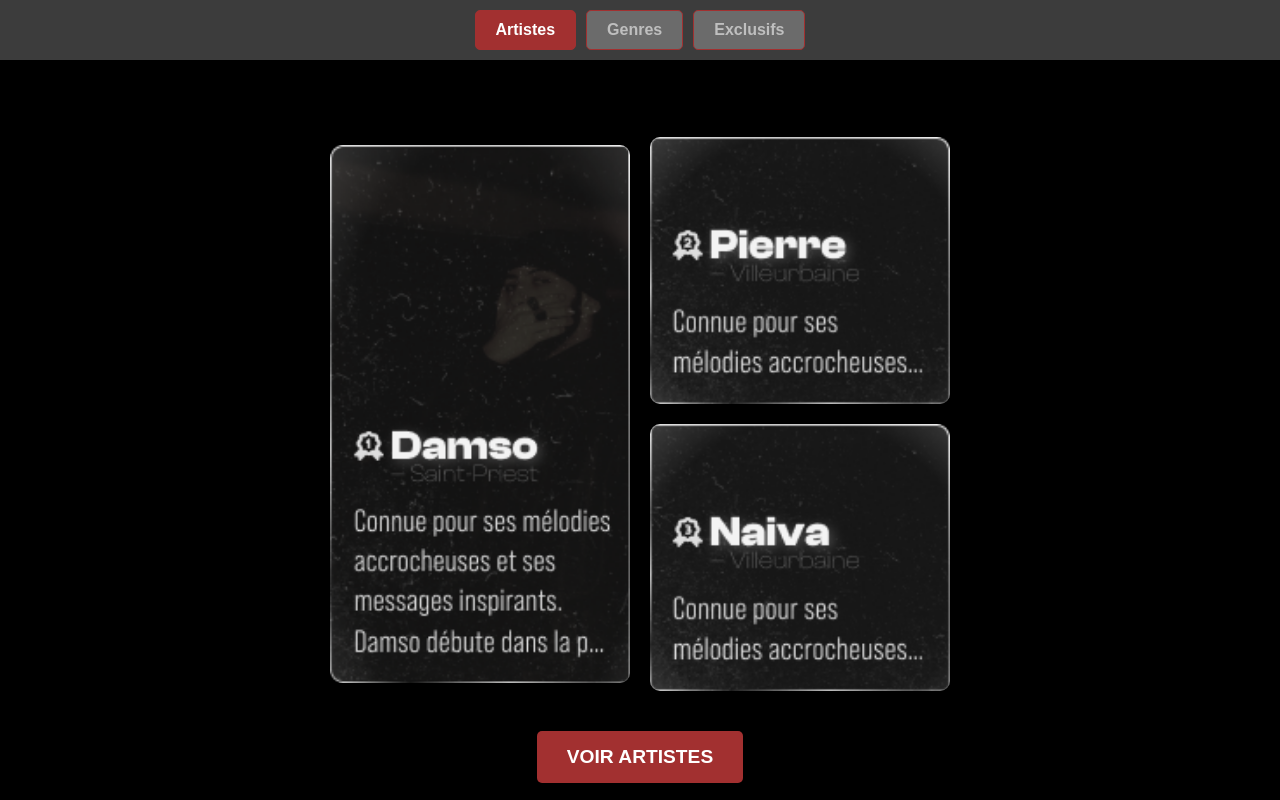
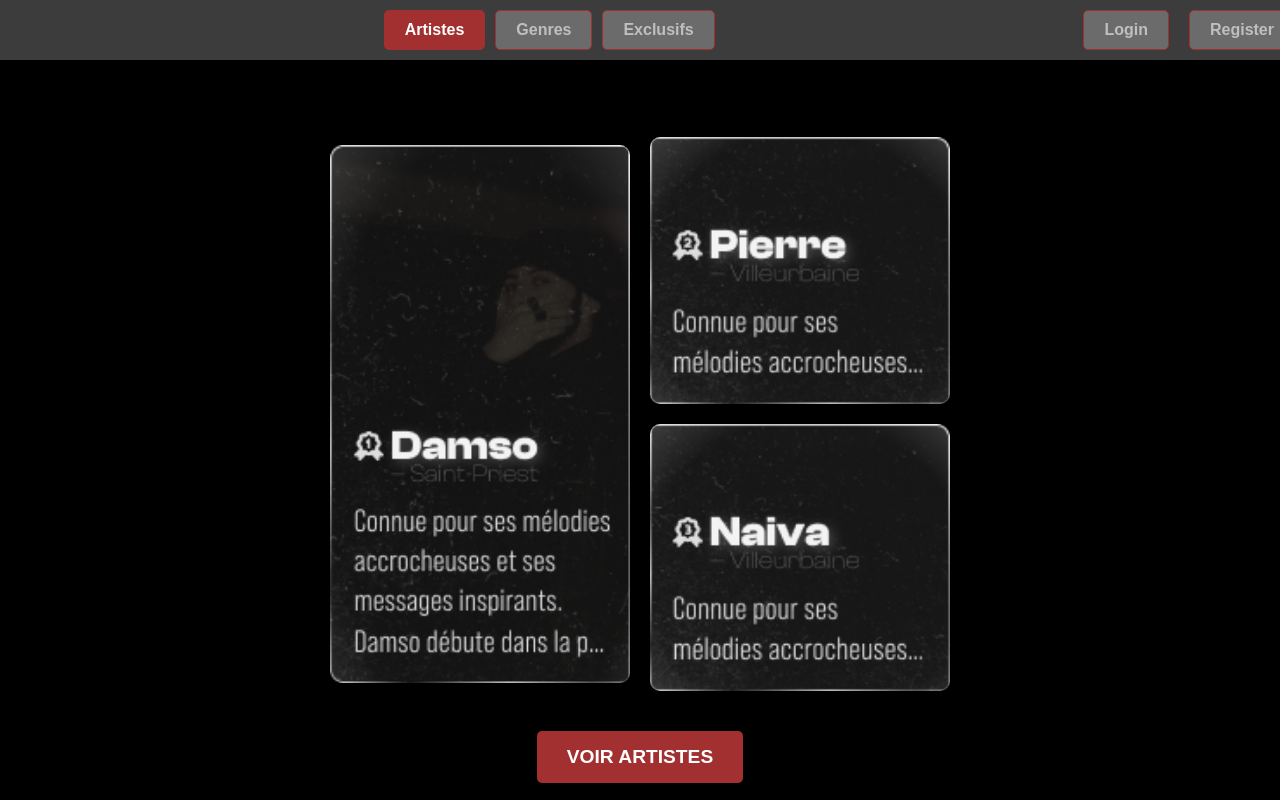
Before and after one commit to Mattdinina/BlizzardMagazine, a React (Create React App) app in the folder Front/my-app/: page /artistes in a window 1280 px wide. Shown: the top 800 px of the page. Built offline with nearby package versions, Linux system fonts and the light colour scheme.

Commit message:
ajout des boutons login et register sur la page artiste

```diff
--- a/Front/my-app/src/mystyle/artiste.css
+++ b/Front/my-app/src/mystyle/artiste.css
@@ -1,3 +1,4 @@
+/* Conteneur des boutons de navigation */
 /* Styles globaux */
 body {
     margin: 0;
@@ -9,18 +10,30 @@
     /* Texte blanc par défaut */
 }
 
-/* Conteneur des boutons de navigation */
 .button-container {
     display: flex;
+    justify-content: space-between;
+    align-items: center;
     position: fixed;
     top: 0;
     left: 0;
     width: 100%;
-    justify-content: center;
     background-color: #3c3c3c;
-    padding: 10px 0;
+    padding: 10px 20px;
     box-shadow: 0 2px 4px rgba(0, 0, 0, 0.1);
     z-index: 1000;
+}
+
+.nav-buttons {
+    display: flex;
+    justify-content: center;
+    flex-grow: 1;
+}
+
+.auth {
+    display: flex;
+    justify-content: flex-end;
+    gap: 10px;
 }
 
 /* Styles des boutons de navigation */
--- a/Front/my-app/src/pages/artistes.js
+++ b/Front/my-app/src/pages/artistes.js
@@ -13,9 +13,19 @@
     return (
         <div className="artistes-page">
             <div className="button-container">
-                <button className="button active">Artistes</button>
-                <button className="button">Genres</button>
-                <button className="button">Exclusifs</button>
+                <div className="nav-buttons">
+                    <button className="button active">Artistes</button>
+                    <button className="button">Genres</button>
+                    <button className="button">Exclusifs</button>
+                </div>
+                <div className='auth'>
+                    <a href='http://localhost:3000/login'>
+                        <button className="button">Login</button>
+                    </a>
+                    <a href="http://localhost:3000/register">
+                        <button className="button">Register</button>
+                    </a>
+                </div>
             </div>
             <div className="content">
                 <div className="artist-cards-wrapper">
```
